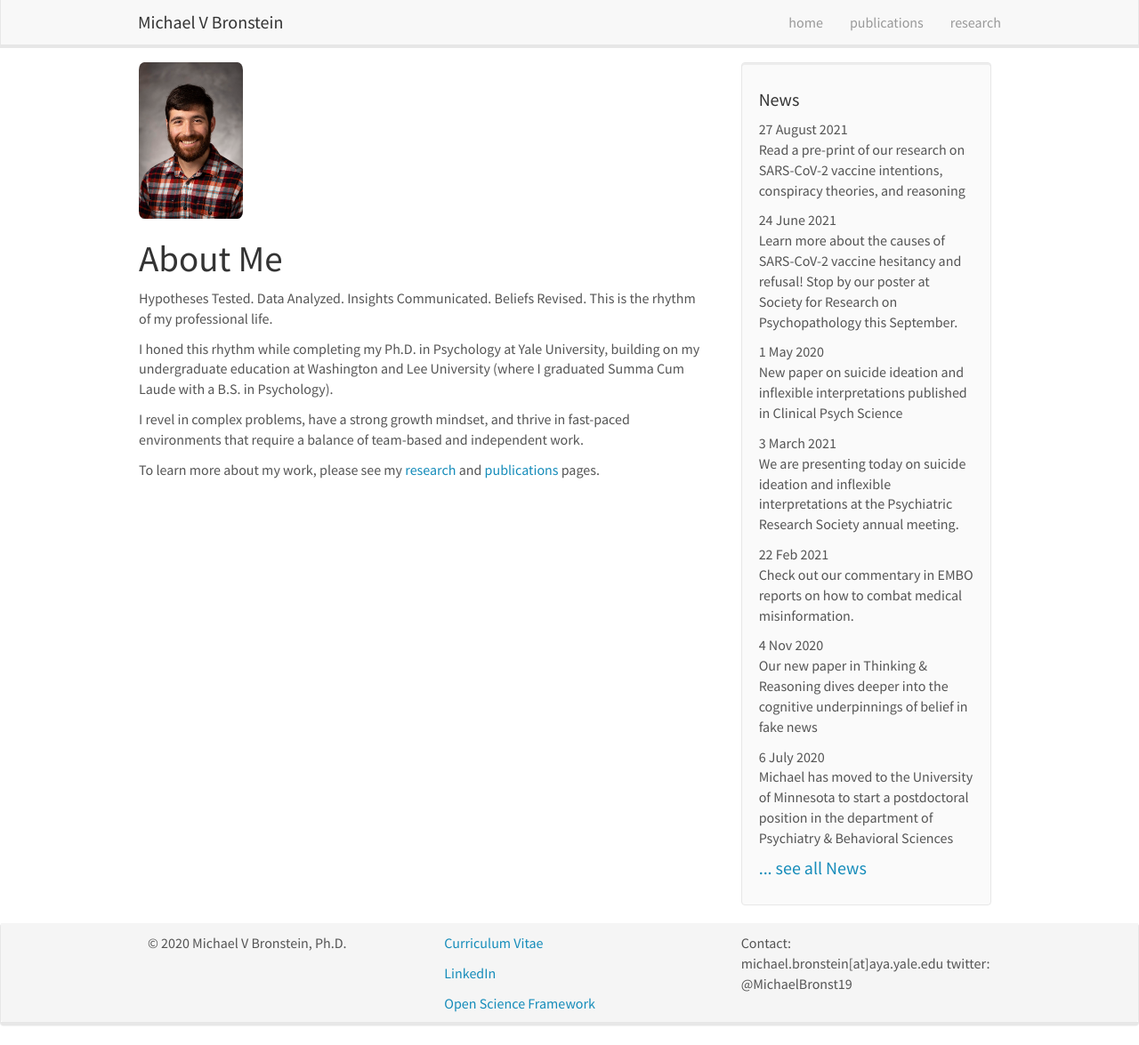
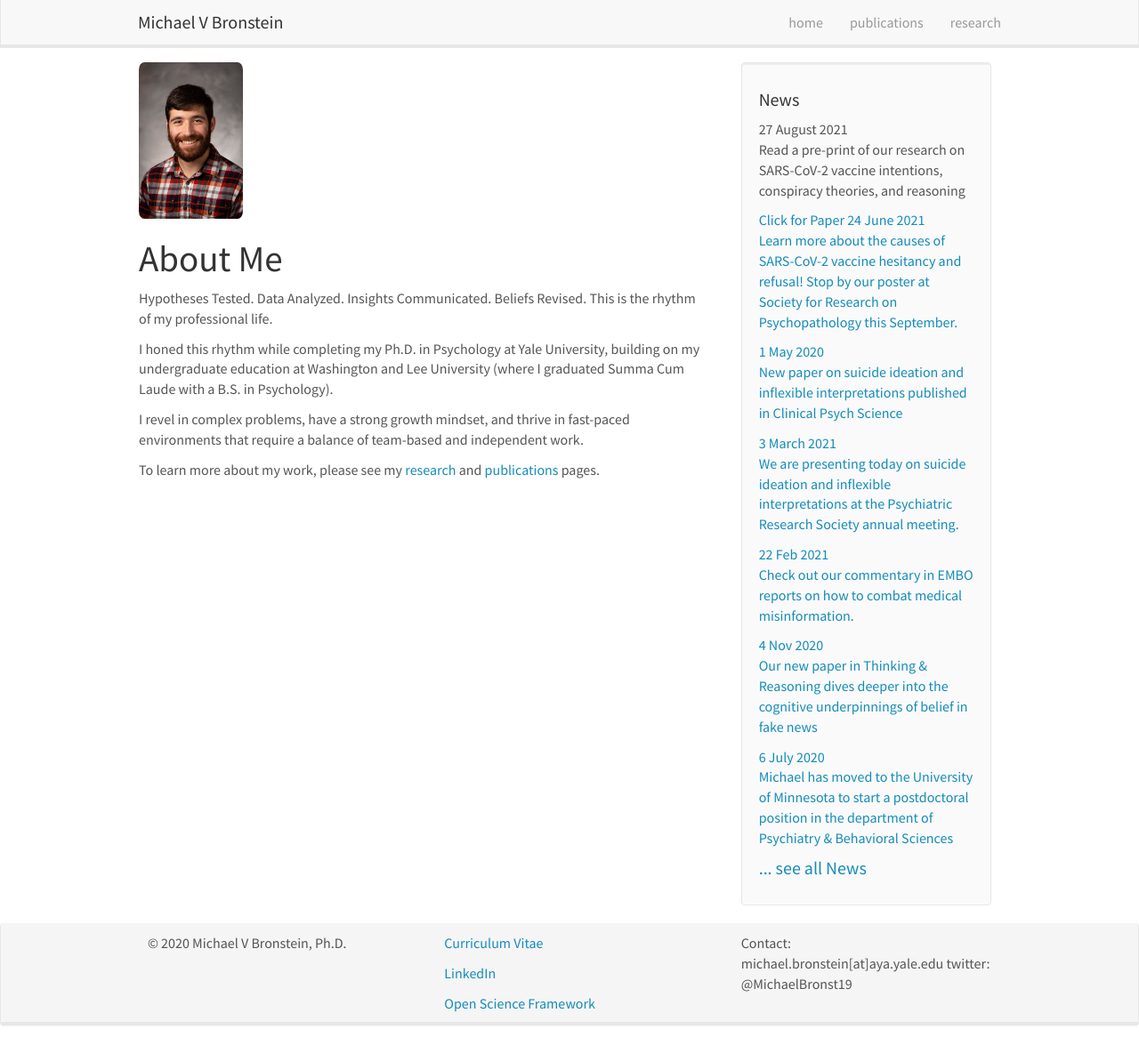
Before and after one commit to MichaelVBronstein/michaelvbronstein.github.io, a Jekyll site: the page built from _pages/home.md, in a window 1280 px wide and 1175 px high. Shown: the whole window at 89% size. Built offline with Jekyll 4.4.1, drawn with Linux system fonts in a browser that asks for light colours; nearby versions of some CDN libraries.

```diff
--- a/_includes/news.html
+++ b/_includes/news.html
@@ -5,6 +5,7 @@
 {% for article in site.data.news limit:9 %}
 {{ article.date }}
 <p>{{ article.headline }}</p>
+<a href="{{ article.link.url }}">{{ article.link.display }}
 {% endfor %}
 
 <h4><a href="{{ site.url }}{{ site.baseurl }}/allnews.html">... see all News</a></h4>
```
